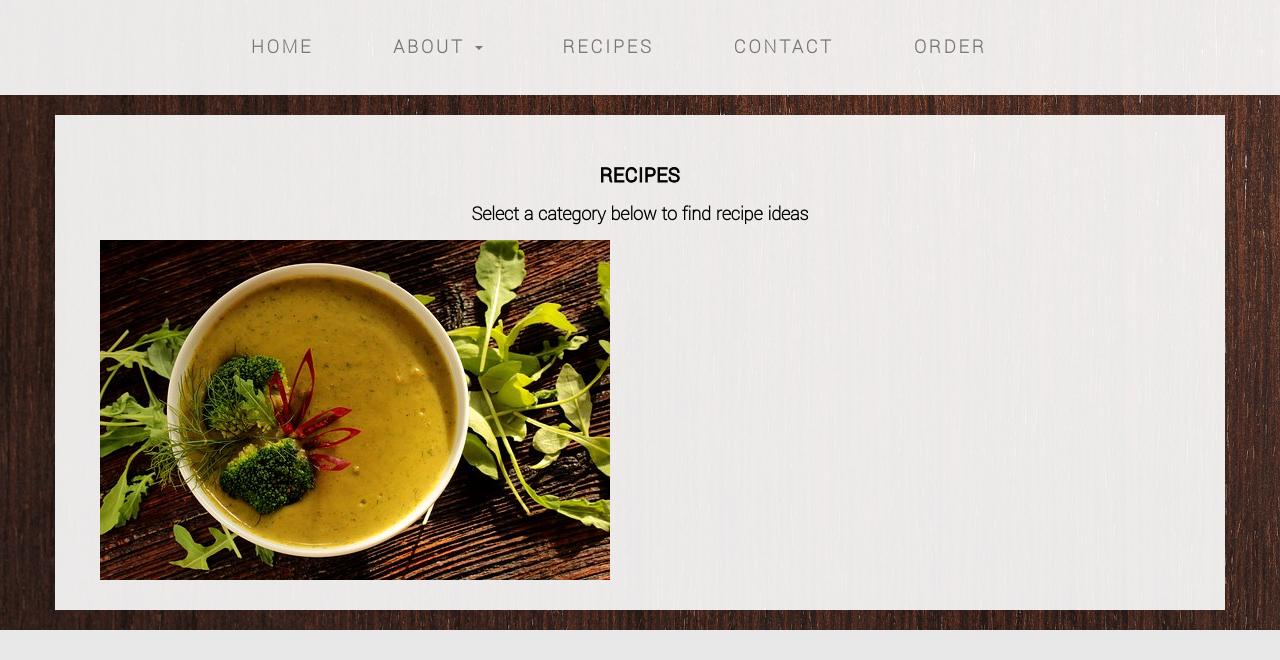
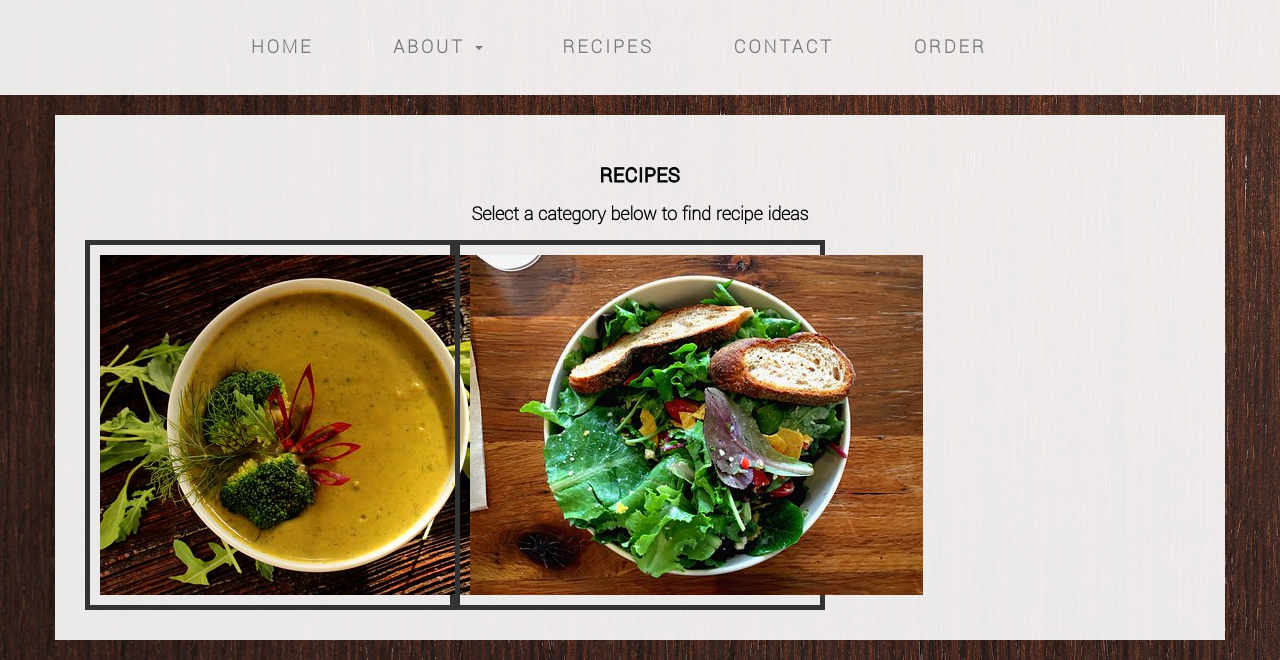
Before and after one commit to IzzySmith/organic-campus, a Django app: page /category_list/ in a window 1280 px wide. Shown: the part 186-846 px from the top of the page. Before the commit the page ends 816 px from the top, so only its background shows below. Run offline with Django 3.2, Linux system fonts and the light colour scheme; some libraries are stand-ins or nearby versions.

Commit message:
added image border

```diff
--- a/blog/templates/blog/category_list.html
+++ b/blog/templates/blog/category_list.html
@@ -8,8 +8,8 @@
   <h1 class="titleText">RECIPES</h1>
   <p>Select a category below to find recipe ideas</p>
   <div class="row">
-    <div class="col-sm-4"><a class="nav-link" href="{% url 'recipe' %}"><img src="../../static/img/soup.jpg"/></a></div>
-    <div class="col-sm-4"></div>
+    <div class="col-sm-4" style="padding:10px; border-width: 5px; border-style: solid;"><a class="nav-link" href="{% url 'recipe' %}"><img src="../../static/img/soup.jpg"/></a></div>
+    <div class="col-sm-4" style="padding:10px; border-width: 5px; border-style: solid;"><a class="nav-link" href="{% url 'recipe' %}"><img src="../../static/img/salad_bowl.jpg"/></a></div>
     <div class="col-sm-4"></div>
   </div>
 </div>
```
Also changed, not shown: blog/static/img/salad_bowl.jpg (added), blog/static/img/stew.jpg (added).
